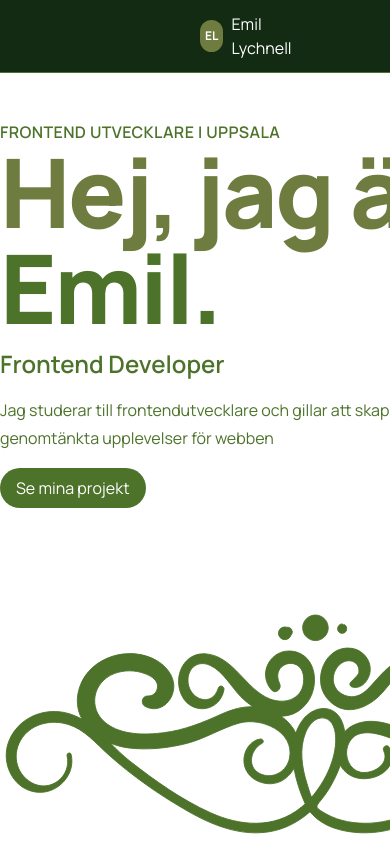
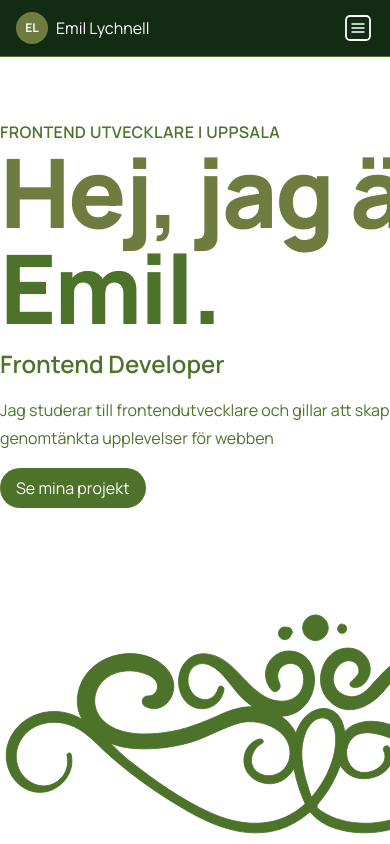
Before and after one commit to elychnell/react-portfolio, a React (Vite) app: page / in a window 390 px wide. Shown: the top 844 px of the page. Built offline with nearby package versions, Linux system fonts and the light colour scheme.

Commit message:
(navbar) mobile menu

```diff
--- a/src/components/Icon.tsx
+++ b/src/components/Icon.tsx
@@ -1,5 +1,5 @@
 type IconProps = {
-  type: 'email' | 'github' | 'linkedin' | 'www' | 'keyboard' | 'person' | 'home'
+  type: 'email' | 'github' | 'linkedin' | 'www' | 'keyboard' | 'person' | 'home' | 'menu'
   className?: string
 }
 
@@ -86,7 +86,15 @@ function Icon({ type, className }: IconProps) {
 	  <path fill="currentColor" d="M233.406,156.781c7.109,0,12.875-5.781,12.875-12.875v-2.922c0-7.109-5.766-12.875-12.875-12.875
 		s-12.875,5.766-12.875,12.875v2.922C220.531,151,226.297,156.781,233.406,156.781z"/>
     </svg>
-) : null
+): type === "menu" ? (
+    // Hamburger Menu icon
+    <svg aria-hidden="true" className={`shrink-0 ${className}`} version="1.1" xmlns="http://www.w3.org/2000/svg" viewBox="0 0 32 32" xmlSpace="preserve">
+	<path fill="none" stroke="currentColor" strokeWidth="1.8" strokeLinecap="round" strokeLinejoin="round" d="M24,28H8c-2.2,0-4-1.8-4-4V8c0-2.2,1.8-4,4-4h16c2.2,0,4,1.8,4,4v16C28,26.2,26.2,28,24,28z"/>
+	<line fill="none" stroke="currentColor" strokeWidth="1.4" strokeLinecap="round" strokeLinejoin="round" x1="10" y1="16" x2="22" y2="16"/>
+	<line fill="none" stroke="currentColor" strokeWidth="1.4" strokeLinecap="round" strokeLinejoin="round" x1="10" y1="12" x2="22" y2="12"/>
+	<line fill="none" stroke="currentColor" strokeWidth="1.4" strokeLinecap="round" strokeLinejoin="round" x1="10" y1="20" x2="22" y2="20"/>
+	</svg>
+  ) : null
   )
 }
 
--- a/src/components/Navbar/Navbar.tsx
+++ b/src/components/Navbar/Navbar.tsx
@@ -1,12 +1,13 @@
 import { useState } from "react";
 import Icon from "../Icon"
+import { AnimatePresence, motion } from "motion/react";
 
 function Navbar() {
 
 const [isMenuOpen, setIsMenuOpen] = useState(false);
 
   return (
-    <header className="fixed top-0 left-0 w-full z-50 flex items-center justify-between border-b border-primary bg-dark py-3 px-50">
+    <header className="fixed top-0 left-0 w-full z-50 flex items-center justify-between border-b border-primary bg-dark py-3 px-4 sm:px-8 lg:px-50">
     <div className="flex items-center gap-2 text-white">
     <span className="flex size-8 items-center justify-center rounded-full bg-light text-xs font-bold">
     EL
@@ -14,9 +15,52 @@ const [isMenuOpen, setIsMenuOpen] = useState(false);
     Emil Lychnell
     </div>
 
-    <button className="lg:hidden" onClick={() => setIsMenuOpen(!isMenuOpen)}>
-      <Icon type="menu" />
+    <button
+    type="button"
+    aria-label={isMenuOpen ? "Stäng meny" : "Öppna meny"}
+    aria-expanded={isMenuOpen}
+    aria-controls="mobile-navigation"
+    className="size-8 text-white lg:hidden" onClick={() => setIsMenuOpen(!isMenuOpen)}>
+   <Icon type="menu" />
     </button>
+   {isMenuOpen && (
+   <nav
+    id="mobile-navigation"
+    className="absolute right-4 top-full origin-topright w-[125px] rounded-lg border border-primary bg-dark p-4 shadow-xl lg:hidden"
+   >
+   <div className="flex flex-col gap-4">
+   <a href="#home"
+   className="flex flex-row gap-2 text-white
+         hover:text-highlight transition-colors duration-200
+         focus-visible:outline-none focus-visible:ring-2
+         focus-visible:ring-highlight focus-visible:ring-offset-2
+         focus-visible:ring-offset-dark"
+   onClick={() => setIsMenuOpen(false)}><span className="mb-1">Hem </span><Icon className="size-6 relative " type="home"/></a>
+   <a href="#about"
+   className="flex flex-row gap-2 text-white
+         hover:text-highlight transition-colors duration-200
+         focus-visible:outline-none focus-visible:ring-2
+         focus-visible:ring-highlight focus-visible:ring-offset-2
+         focus-visible:ring-offset-dark"
+   onClick={() => setIsMenuOpen(false)}><span>Om mig </span><Icon className="size-4.75 relative top-0.5" type="person"/></a>
+   <a href="#projects"
+   className="flex flex-row gap-2 text-white
+         hover:text-highlight transition-colors duration-200
+         focus-visible:outline-none focus-visible:ring-2
+         focus-visible:ring-highlight focus-visible:ring-offset-2
+         focus-visible:ring-offset-dark"
+   onClick={() => setIsMenuOpen(false)}><span>Projekt </span><Icon className="size-5.5 relative top-0.25" type="keyboard" /></a>
+   <a href="#contact"
+   className="flex flex-row gap-2 text-white
+         hover:text-highlight transition-colors duration-200
+         focus-visible:outline-none focus-visible:ring-2
+         focus-visible:ring-highlight focus-visible:ring-offset-2
+         focus-visible:ring-offset-dark"
+   onClick={() => setIsMenuOpen(false)}><span>Kontakt </span><Icon className="size-5.5 relative top-0.25" type="email" /></a>
+    </div>
+  </nav>
+)}
+
     <nav className="hidden lg:flex gap-4 text-sm font-semibold">
       <a href="#home" className="flex flex-row gap-2 text-white
          hover:text-highlight transition-colors duration-200
```
Also changed, not shown: 2 other files (tests, documents, lock files or other folders).
